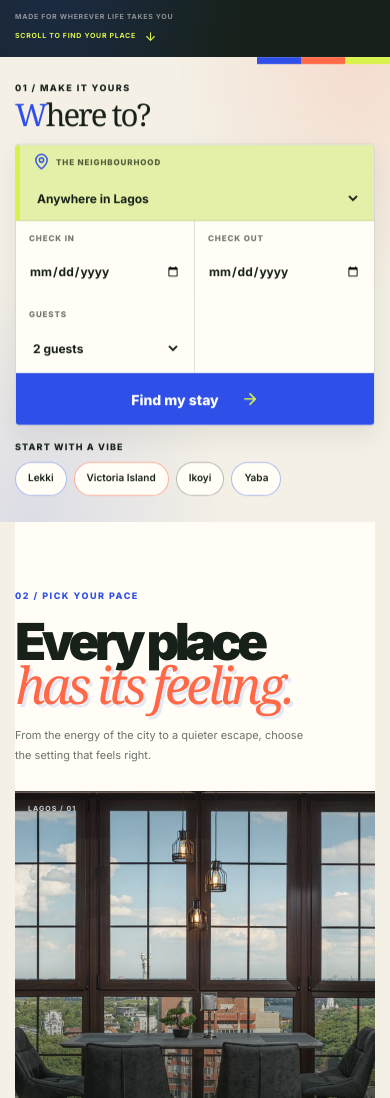
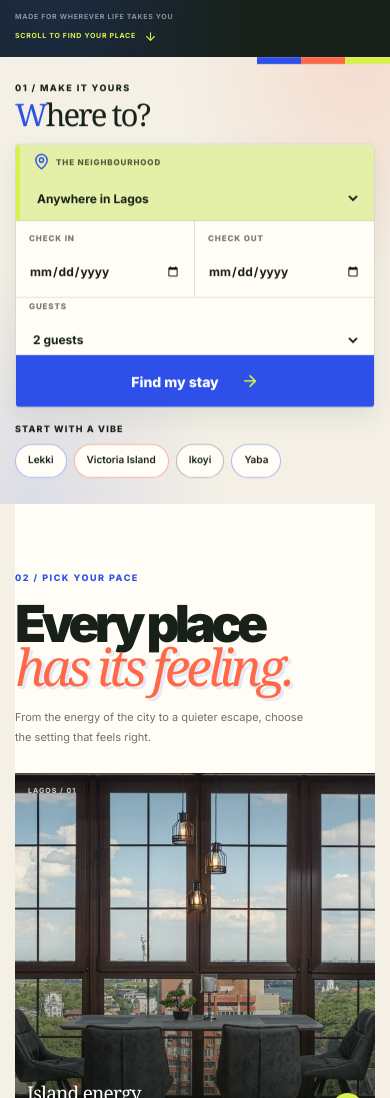
Before and after one commit to 4Buckscodes/hamletshortlets, a Next.js app: page / in a window 390 px wide. Shown: the part 672-1770 px from the top of the page. Built offline with nearby package versions, Linux system fonts and the light colour scheme; a web font is replaced by a local one.

Commit message:
Complete responsive guest-count search layout

```diff
--- a/app/globals.css
+++ b/app/globals.css
@@ -1114,3 +1114,13 @@ main.auth-page{min-height:calc(100svh - 76px);padding:clamp(28px,6vw,76px) 24px;
 .site-footer-signoff{color:#d9f24b!important}
 .site-footer-signoff em{color:#ff6948!important}
 .site-footer-legal{border-color:rgba(244,240,230,.2)!important}
+
+
+/* Search now captures the minimum booking intent: place, dates and guest count. */
+.home-search-form{grid-template-columns:minmax(190px,1.35fr) minmax(130px,1fr) minmax(130px,1fr) minmax(100px,.72fr) auto}
+.home-guests{border-right:1px solid rgba(23,33,25,.17)}
+@media(max-width:700px){
+ .home-search-form{grid-template-columns:minmax(0,1fr) minmax(0,1fr)!important}
+ .home-search-field.home-guests{grid-column:1 / -1;height:58px!important;border-top:1px solid rgba(23,33,25,.12);border-right:0!important}
+ .home-search-field.home-guests select{max-width:100%}
+}
```
